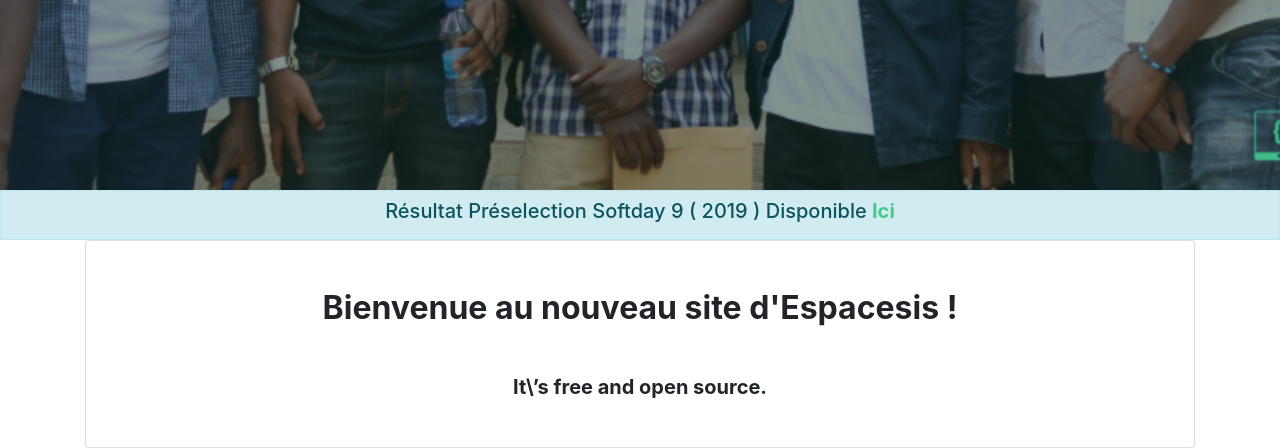
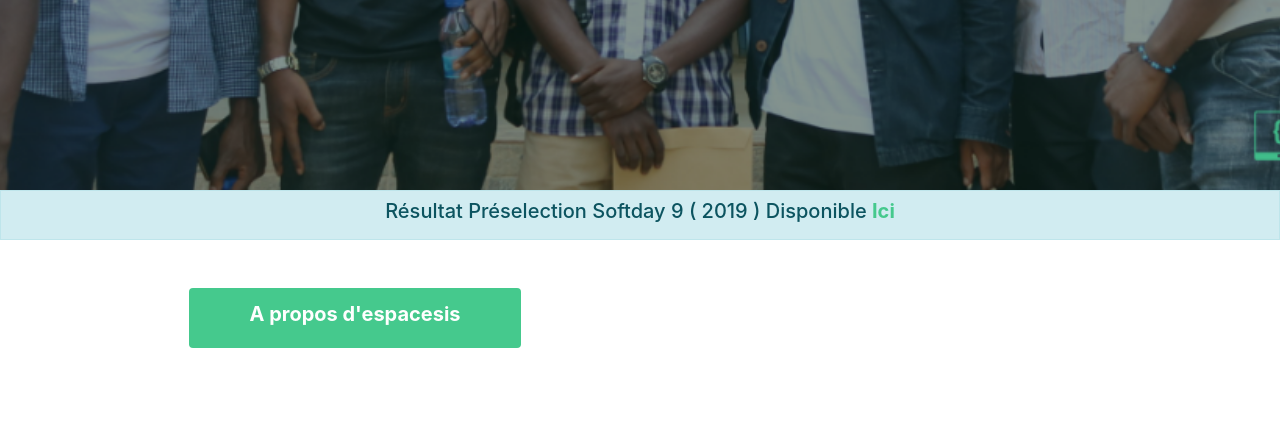
Before and after one commit to espacesis/espacesis, a Django app: template espacesis/templates/pages/home.html in a window 1280 px wide. Shown: the part 672-1120 px from the top of the page. After the commit the page ends 1020 px from the top, so only its background shows below. Run offline with Django 3.2, Linux system fonts and the light colour scheme; the template is opened without the code that fills it, so the values that code supplies are empty; parts of the project's set-up code (start-up, migrations or seed data) failed here and were passed over; some libraries are stand-ins or nearby versions.

Commit message:
adding A propos Messages

```diff
--- a/espacesis/templates/pages/home.html
+++ b/espacesis/templates/pages/home.html
@@ -39,19 +39,15 @@
   </div>
 </div>
 
-<div class="container">
-
-    <div class="card shadow-md">
-        <div class="text-center">
-            <div class="mx-5 mt-5 mb-2">
-                <h2 class="font-weight-bold">{% trans "Bienvenue au nouveau site d'Espacesis !" %}</h2>
-            </div>
-            <br>
-            <div class="my-3 mb-5 mx-5">
-                <h4 class="lead font-weight-bold">
-                    {% trans "It\’s free and open source." %}
-                </h4>
-
+<div class="container my-5">
+    <div class="row">
+        <div class="col-lg-6 col-md-6 col-sm-12">
+            <div class="container">
+                <div class="">
+                    <div class="text-center">
+                        <a class="h5 border-0 btn btn-primary"><p class="px-5 py-2 text-white font-weight-bold h5">{% trans "A propos d'espacesis" %}</p></a>
+                    </div>
+                </div>
             </div>
         </div>
     </div>
```
